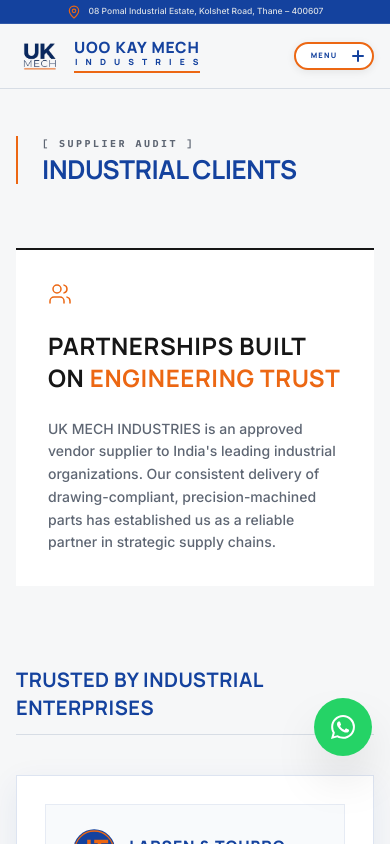
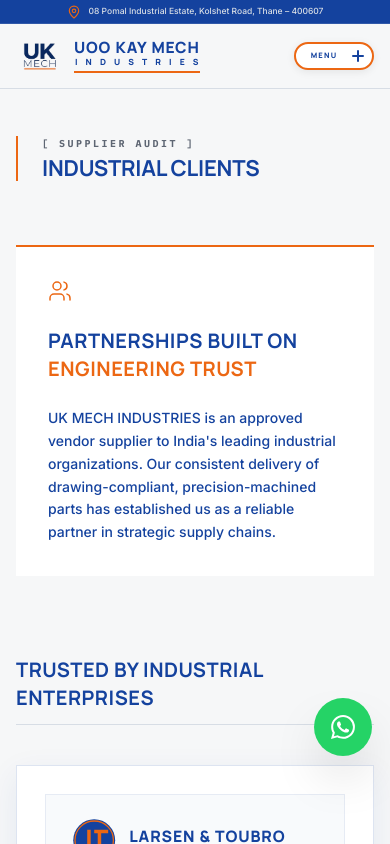
Before and after one commit to swcomputerhealthcare/UOO-KAY-MECH2, a Next.js app: page /clients in a window 390 px wide. Shown: the top 844 px of the page. Built offline with nearby package versions, Linux system fonts and the light colour scheme.

Commit message:
fix: accessibility ARIA‑hidden focus bug & preload warnings

```diff
--- a/src/app/clients/ClientsClient.jsx
+++ b/src/app/clients/ClientsClient.jsx
@@ -134,7 +134,7 @@
 
         {/* 1. Client Trust Banner (Flat Solid Color, No gradients) */}
         <motion.div
-          className="bg-white text-[#161616] border-t-2 border-[#161616] p-8 sm:p-12 mb-20 cli-trust-banner clientsIntro"
+          className="bg-white text-[#14429E] border-t-2 border-[#EC6713] p-8 sm:p-12 mb-20 cli-trust-banner clientsIntro"
           initial={{ opacity: 0.01, y: 20 }}
           animate={{ opacity: 1, y: 0 }}
           transition={{ duration: 0.55, delay: 0.1 }}
@@ -143,10 +143,10 @@
             <div className="text-[#EC6713]">
               <Users className="h-6 w-6" strokeWidth={1.5} />
             </div>
-            <h2 className="font-heading text-2xl sm:text-3xl font-bold tracking-wide uppercase">
+            <h2 className="font-heading text-xl sm:text-2xl font-bold tracking-wide uppercase">
               Partnerships Built on <span className="text-[#EC6713]">Engineering Trust</span>
             </h2>
-            <p className="text-[#5E6673] text-sm leading-relaxed font-sans font-medium">
+            <p className="text-[#14429E] text-sm leading-relaxed font-sans font-medium">
               UK MECH INDUSTRIES is an approved vendor supplier to India&apos;s leading industrial organizations. Our consistent delivery of drawing-compliant, precision-machined parts has established us as a reliable partner in strategic supply chains.
             </p>
           </div>
--- a/src/app/contact/ContactClient.jsx
+++ b/src/app/contact/ContactClient.jsx
@@ -236,7 +236,7 @@
             <span className="text-[10px] font-mono font-bold text-[#EC6713] tracking-[0.25em] uppercase block">
               [ FAQ ]
             </span>
-            <h2 className="font-heading text-3xl font-bold text-[#14429E] uppercase tracking-wide">
+            <h2 className="font-heading text-2xl font-bold text-[#14429E] uppercase tracking-wide">
               Manufacturing FAQ
             </h2>
             <p className="text-xs sm:text-sm text-[#5E6673] leading-relaxed font-sans max-w-lg mx-auto font-medium">
--- a/src/app/globals.css
+++ b/src/app/globals.css
@@ -358,9 +358,7 @@
 .sectionHeroTitle,
 .largeSectionTitle,
 .sectionTitle {
-  font-size: clamp(28px, 3.5vw, 42px) !important;
-  line-height: 1.15 !important;
-  letter-spacing: -0.02em !important;
+  font-size: clamp(24px, 2.5vw, 34px) !important; line-height: 1.25 !important; letter-spacing: -0.01em !important;
   max-width: 100% !important;
   overflow-wrap: break-word !important;
   word-break: break-word !important;
@@ -371,9 +369,7 @@
   .sectionHeroTitle,
   .largeSectionTitle,
   .sectionTitle {
-    font-size: clamp(24px, 5.5vw, 32px) !important;
-    line-height: 1.1 !important;
-    letter-spacing: -0.015em !important;
+    font-size: clamp(20px, 4vw, 26px) !important; line-height: 1.2 !important; letter-spacing: -0.01em !important;
   }
 }
 
@@ -381,8 +377,7 @@
   .sectionHeroTitle,
   .largeSectionTitle,
   .sectionTitle {
-    font-size: clamp(20px, 7vw, 26px) !important;
-    line-height: 1.1 !important;
+    font-size: clamp(18px, 6vw, 22px) !important; line-height: 1.2 !important;
   }
 }
 
--- a/src/app/infrastructure/InfrastructureClient.jsx
+++ b/src/app/infrastructure/InfrastructureClient.jsx
@@ -452,7 +452,7 @@
                     </span>
                   )}
                 </div>
-                <h2 className="font-heading text-xl sm:text-2xl md:text-3xl font-bold uppercase text-[#14429E] leading-tight">
+                <h2 className="font-heading text-lg sm:text-xl md:text-2xl font-bold uppercase text-[#14429E] leading-tight">
                   {activeAsset.name}
                 </h2>
               </div>
--- a/src/app/products/ProductsClient.jsx
+++ b/src/app/products/ProductsClient.jsx
@@ -291,7 +291,7 @@
               key={idx}
               className="border border-[#D7DDE5] bg-white p-6 rounded-[16px] text-center shadow-sm flex flex-col justify-center h-28 sm:h-32 hover:border-[#14429E]/30 transition-all duration-300"
             >
-              <div className="font-heading font-extrabold text-2xl sm:text-3xl md:text-4xl text-[#14429E] uppercase tracking-tight">
+              <div className="font-heading font-extrabold text-xl sm:text-2xl md:text-3xl text-[#14429E] uppercase tracking-tight">
                 <span>{stat.value}</span>
               </div>
               <p className="text-[10px] sm:text-xs font-mono font-bold text-[#5E6673] uppercase tracking-wider mt-2">
@@ -379,7 +379,7 @@
             <span className="text-[10px] font-mono font-bold text-[#EC6713] uppercase tracking-[0.25em] block mb-1">
               [ COMPONENT HIGHLIGHTS ]
             </span>
-            <h2 className="font-heading text-3xl font-bold text-[#14429E] uppercase tracking-wide">
+            <h2 className="font-heading text-2xl font-bold text-[#14429E] uppercase tracking-wide">
               Featured Components
             </h2>
           </motion.div>
@@ -421,7 +421,7 @@
                     <span className="text-[10px] font-mono font-bold text-[#EC6713] uppercase tracking-[0.2em] block mb-1">
                       FEATURED COMPONENT 0{idx + 1}
                     </span>
-                    <h3 className="font-heading text-2xl sm:text-3xl font-bold text-[#14429E] uppercase tracking-tight leading-none">
+                    <h3 className="font-heading text-2xl sm:text-2xl font-bold text-[#14429E] uppercase tracking-tight leading-none">
                       {item.title}
                     </h3>
                   </div>
@@ -469,7 +469,7 @@
           <span className="text-[10px] font-mono font-bold text-[#EC6713] uppercase tracking-wider block">
             [ IN-HOUSE OPERATIONS ]
           </span>
-          <h2 className="font-heading text-2xl sm:text-3xl font-bold text-[#14429E] uppercase tracking-wide mt-2">
+          <h2 className="font-heading text-2xl sm:text-2xl font-bold text-[#14429E] uppercase tracking-wide mt-2">
             Manufacturing Capabilities
           </h2>
         </div>
@@ -500,7 +500,7 @@
       <div className="bg-[#EC6713] text-white py-20">
         <div className="max-w-7xl mx-auto px-4 sm:px-6 lg:px-8 text-center space-y-8">
           <div className="space-y-4 max-w-2xl mx-auto">
-            <h2 className="font-heading text-3xl sm:text-4xl lg:text-5xl font-extrabold uppercase tracking-tight text-white">
+            <h2 className="font-heading text-2xl sm:text-3xl lg:text-4xl font-extrabold uppercase tracking-tight text-white">
               Need a Custom Component?
             </h2>
             <p className="text-sm sm:text-base text-white/95 font-medium leading-relaxed">
--- a/src/app/products/[id]/page.js
+++ b/src/app/products/[id]/page.js
@@ -169,7 +169,7 @@
               <span className="text-[10px] font-mono font-bold text-[#EC6713] tracking-[0.2em] uppercase block mb-3">
                 [ {product.category} ]
               </span>
-              <h1 className="font-heading text-3xl sm:text-4xl font-bold uppercase text-[#14429E] tracking-tight leading-tight">
+              <h1 className="font-heading text-2xl sm:text-3xl font-bold uppercase text-[#14429E] tracking-tight leading-tight">
                 {product.name}
               </h1>
             </div>
--- a/src/app/quality/QualityClient.jsx
+++ b/src/app/quality/QualityClient.jsx
@@ -96,7 +96,7 @@
               [ COMPLIANCE REGISTRY ]
             </motion.span>
             <motion.h2
-              className="font-heading text-xl sm:text-2xl md:text-3xl font-bold text-[#14429E] uppercase tracking-wide border-b border-[#D7DDE5] pb-4 mb-8 leading-tight"
+              className="font-heading text-xl sm:text-2xl md:text-2xl font-bold text-[#14429E] uppercase tracking-wide border-b border-[#D7DDE5] pb-4 mb-8 leading-tight"
               initial={{ opacity: 0.01, y: 15 }}
               animate={{ opacity: 1, y: 0 }}
               transition={{ duration: 0.55, delay: 0.15 }}
@@ -157,7 +157,7 @@
             <span className="text-[10px] font-mono font-bold text-[#5E6673] uppercase tracking-[0.25em] block mb-1">
               [ OPERATIONAL PROCESS ]
             </span>
-            <h2 className="font-heading text-2xl sm:text-3xl md:text-4xl font-bold text-[#14429E] uppercase tracking-wide leading-tight">
+            <h2 className="font-heading text-xl sm:text-2xl md:text-2xl font-bold text-[#14429E] uppercase tracking-wide leading-tight">
               Our 4-Stage Quality Process
             </h2>
           </motion.div>
```
Also changed, not shown: src/app/about/AboutClient.jsx (+5 -5 lines), src/app/page.js (+7 -7 lines).
